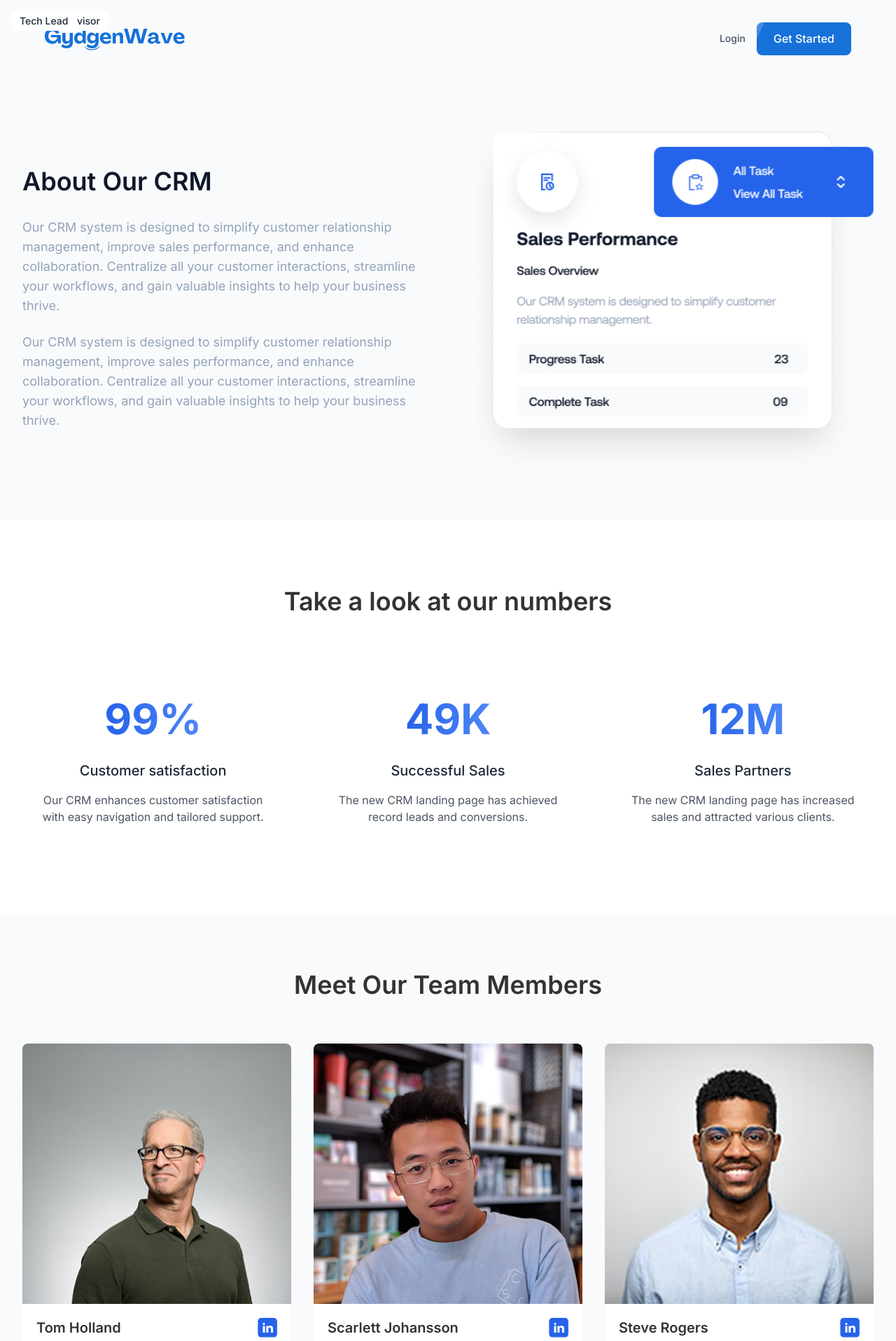
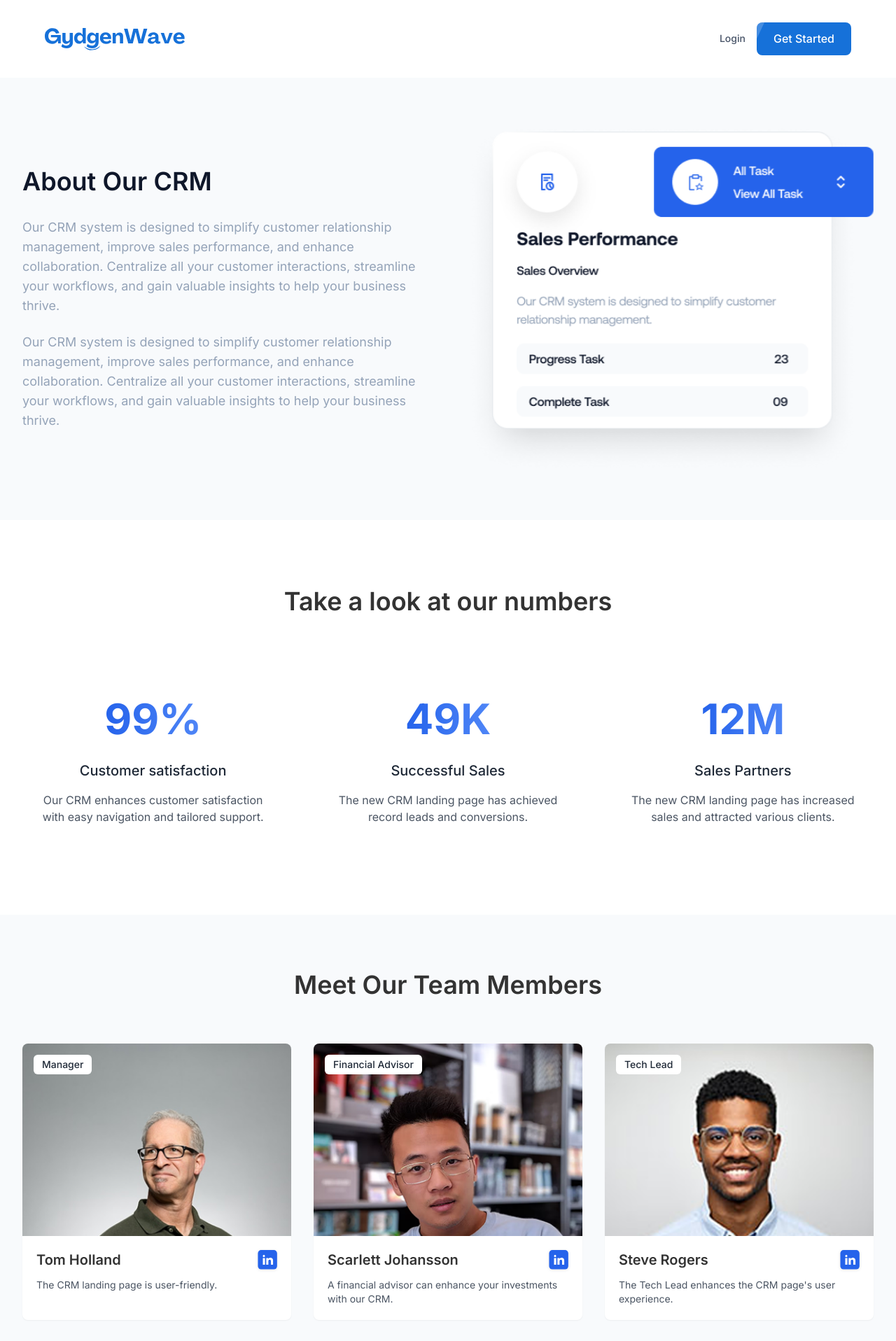
Before and after one commit to Wrttnspknbrkn/GydGenWave, a React (Vite) app: page /about-us in a window 1280 px wide. Shown: the top 1916 px of the page at 70% size. Built offline with nearby package versions, Linux system fonts and the light colour scheme.

Commit message:
Update aboutUs.scss

```diff
--- a/src/pages/aboutUs/aboutUs.scss
+++ b/src/pages/aboutUs/aboutUs.scss
@@ -108,16 +108,37 @@
   }
 }
 
+// AboutUs page specific navbar styling
+.about-us-page {
+  .navbar {
+    background-color: white;
+    box-shadow: 0 1px 3px rgba(0, 0, 0, 0.05);
+  }
+}
+
 // Team Section styles
 .team-section {
   .team-member-card {
     backface-visibility: hidden;
+    display: flex;
+    flex-direction: column;
 
-    img {
-      transition: transform 0.5s ease;
+    .team-image-container {
+      position: relative;
+      overflow: hidden;
+      aspect-ratio: 3/4;
+      max-height: 275px;
+
+      img {
+        width: 100%;
+        height: 100%;
+        object-fit: cover;
+        object-position: center top;
+        transition: transform 0.5s ease;
+      }
     }
 
-    &:hover img {
+    &:hover .team-image-container img {
       transform: scale(1.05);
     }
 
```
